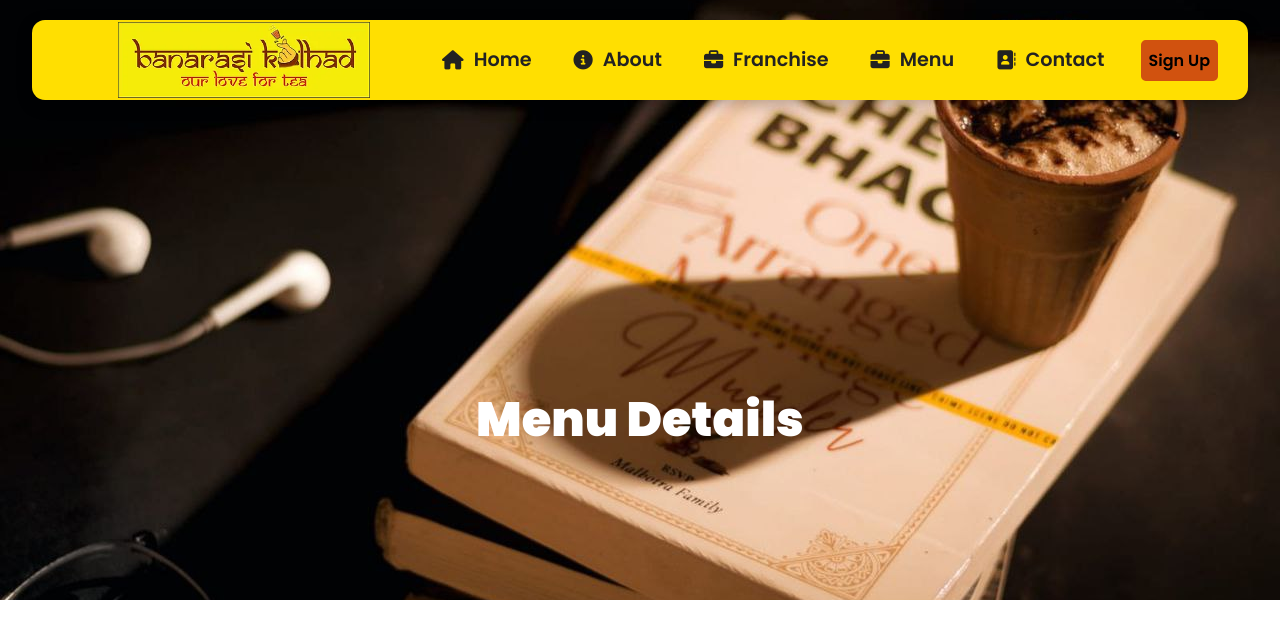
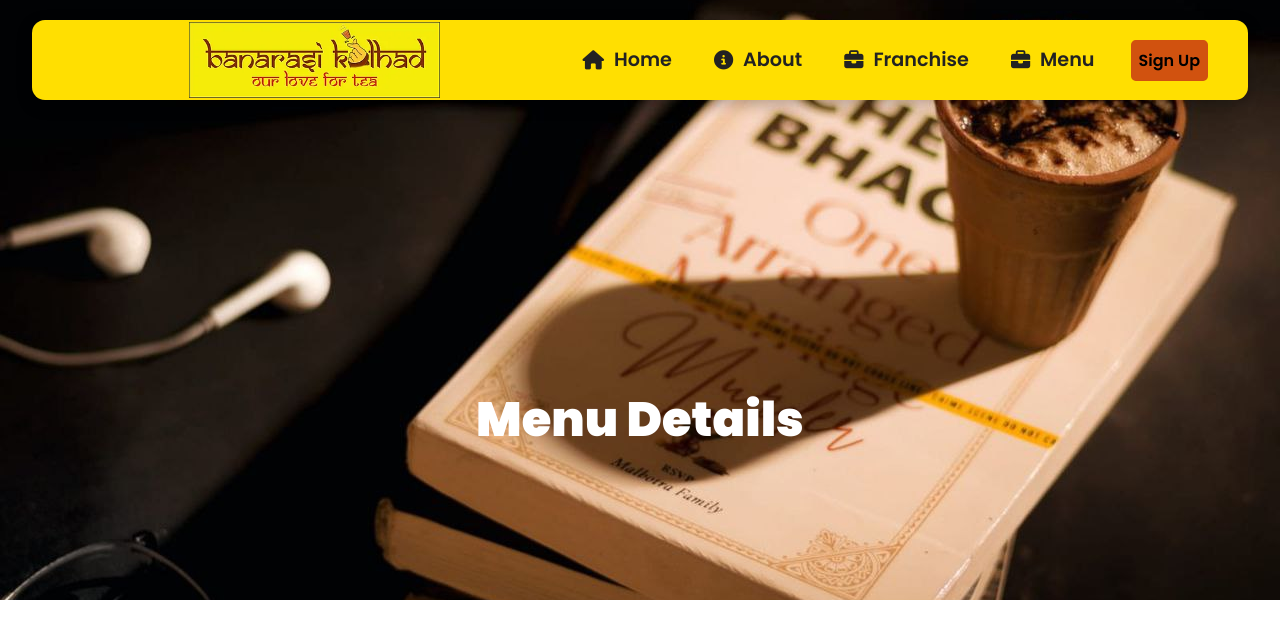
Before and after one commit to ankiit369/Banarasi-Kulhad-Website, a React (Create React App) app: page /menu in a window 1280 px wide. Shown: the top 638 px of the page. Built offline with nearby package versions, Linux system fonts and the light colour scheme; the HTML template or start-up script is replaced by a standard one.

Commit message:
Removed Contact button

```diff
--- a/src/App.js
+++ b/src/App.js
@@ -4,7 +4,6 @@ import { Route, Routes } from "react-router-dom";
 import Home from "./routes/Home";
 import About from "./routes/About";
 import Franchise from "./routes/Franchise";
-import Contact from "./routes/Contact";
 import Menu from "./routes/Menu";
 
 export default function App() {
@@ -15,7 +14,6 @@ export default function App() {
         <Route path="/about" element={<About />}/>
         <Route path="/franchise" element={<Franchise />}/>
         <Route path="/menu" element={<Menu />}/>
-        <Route path="/contact" element={<Contact />}/>
       </Routes>
 
     </div>
--- a/src/components/MenuItems.js
+++ b/src/components/MenuItems.js
@@ -24,12 +24,6 @@ export const MenuItems = [
     icon: "fa-solid fa-briefcase"
   },
   {
-    title: "Contact",
-    url: "/contact",
-    cName: "nav-links",
-    icon: "fa-solid fa-address-book"
-  },
-  {
     title: "Sign Up",
     url: "/signup",
     cName: "nav-links-mobile"
--- a/src/routes/Contact.js
+++ /dev/null
@@ -1,17 +0,0 @@
-import Navbar from "../components/Navbar";
-import Hero from "../components/Hero";
-function Contact(){
-    return(
-        <>
-        <Navbar />
-        <Hero
-        cName="hero-mid"
-        heroImg="https://images.unsplash.com/photo-1596524430615-b46475ddff6e?ixlib=rb-4.0.3&ixid=M3wxMjA3fDB8MHxwaG90by1wYWdlfHx8fGVufDB8fHx8fA%3D%3D&auto=format&fit=crop&w=1170&q=80"
-        title=""
-        text=""
-        />
-        </>
-    )
-}
-
-export default Contact;
```
